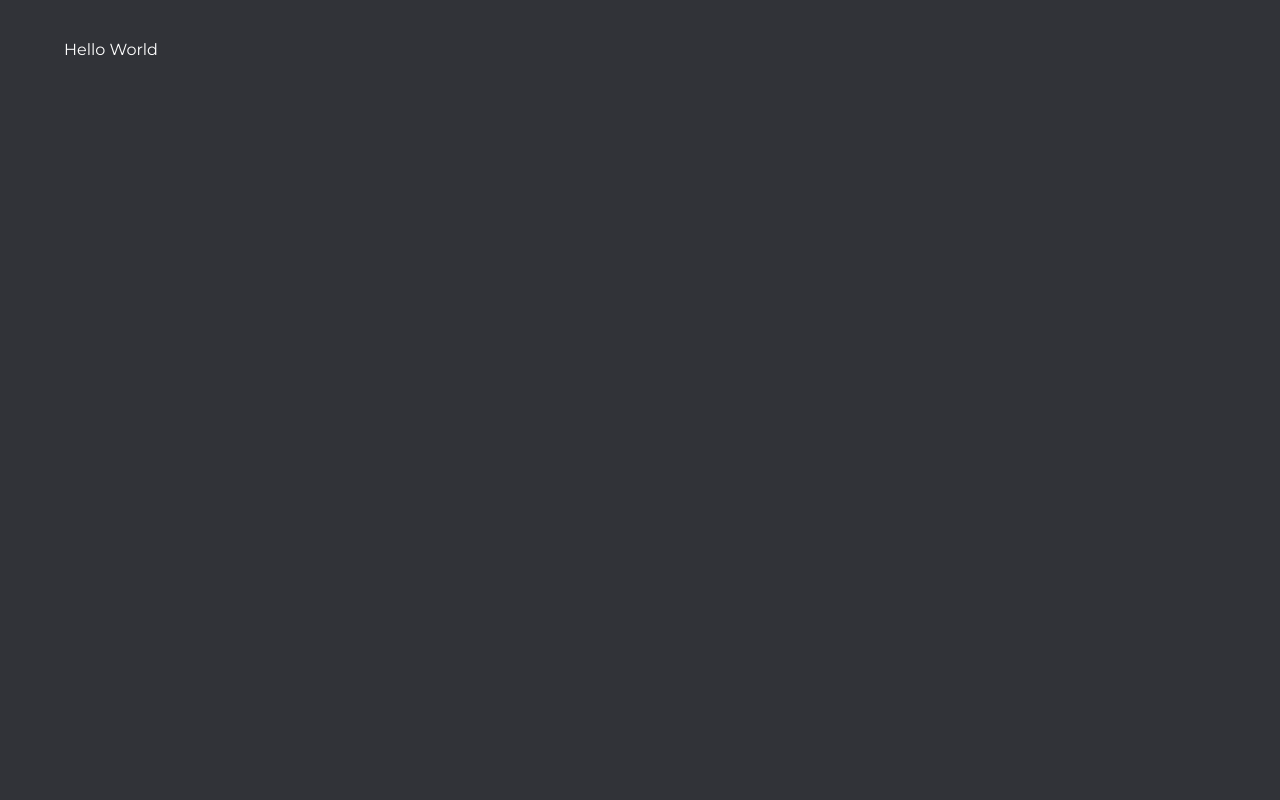
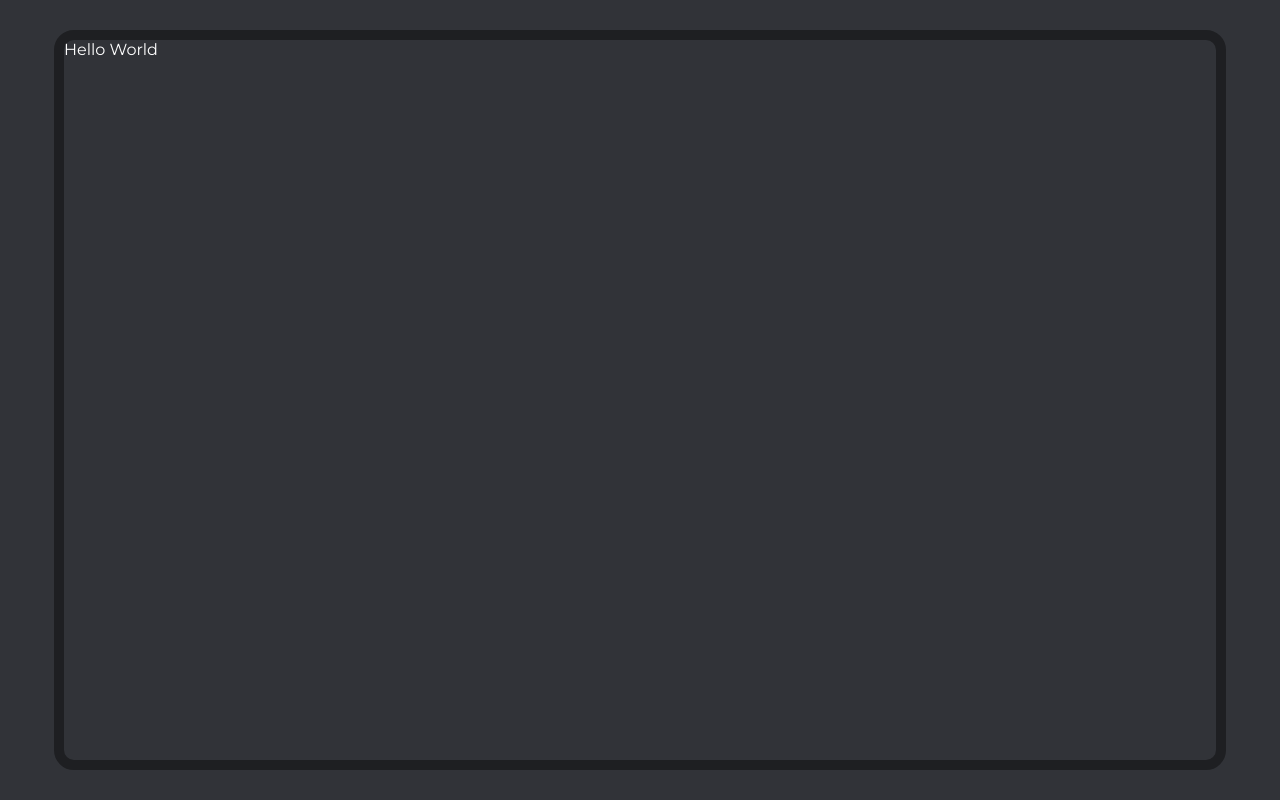
Before and after one commit to ChuzaWick420/Articles_Web, a React (Vite) app: page / in a window 1280 px wide. Built offline with nearby package versions, Linux system fonts and the light colour scheme.

Commit message:
Added: border to #root div

```diff
--- a/src/index.css
+++ b/src/index.css
@@ -1,3 +1,7 @@
+:root {
+  --border-primary: 20px;
+}
+
 body {
   background-color: rgb(49, 51, 56);
   display: grid;
@@ -11,5 +15,9 @@ body {
   height: 90vh;
   width: 90vw;
   color: white;
+  border-color: rgb(30, 31, 34);
+  border-width: 10px;
+  border-style: solid;
+  border-radius: var(--border-primary);
   font-family: 'Montserrat', sans-serif;
 }
```
